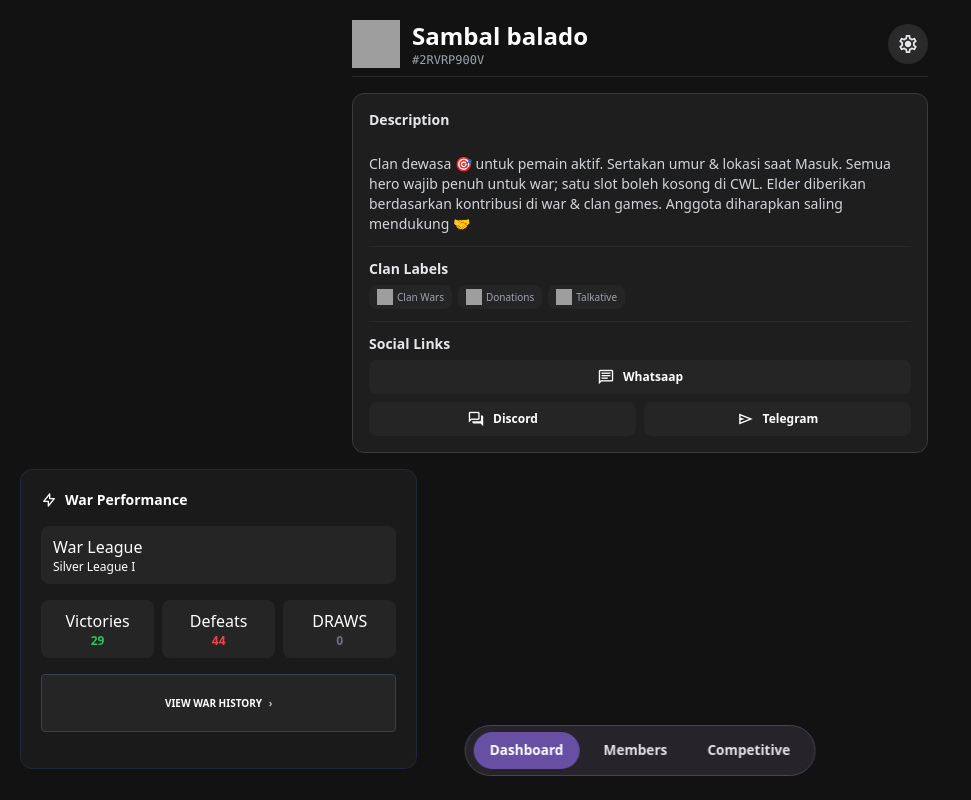
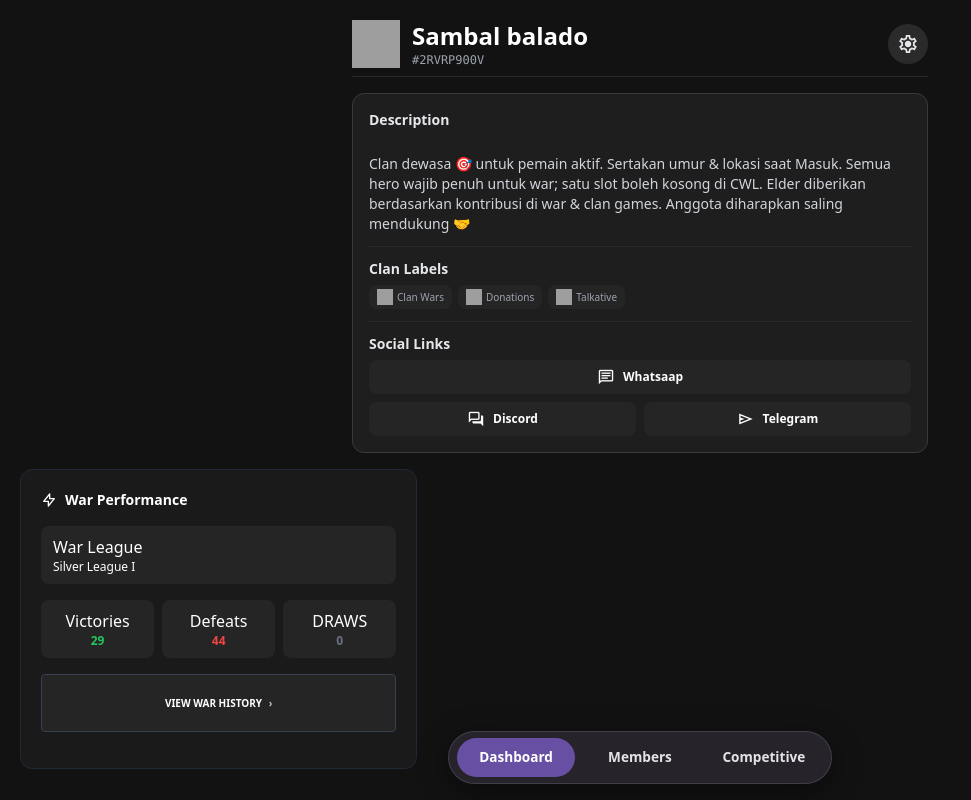
Before and after one commit to sambalclan/stats, a plain HTML site: page index.html in a window 1280 px wide. Shown: the whole page, without its empty margins (0-971 px from the left). Drawn offline with nearby package versions, Linux system fonts and the light colour scheme; grey boxes are pictures that could not be loaded; a web font is replaced by a local one.

Commit message:
Add files via upload

```diff
--- a/pages/style.css
+++ b/pages/style.css
@@ -1,42 +1,60 @@
-/* Body Background Gelap */
+/* Reset & Base Styling */
 html, body {
-  background-color: #121212 !important; /* Memaksa latar belakang menjadi gelap */
-  color: #ffffff !important;            /* Memaksa warna teks menjadi putih */
+  background-color: #121212 !important;
+  color: #ffffff !important;
   margin: 0;
   padding: 0;
   min-height: 100vh;
+  /* Menggunakan ukuran font sistem yang responsif */
+  font-size: 100%;
+  -webkit-text-size-adjust: 100%;
+  text-size-adjust: 100%;
+  overflow-x: hidden; /* Mencegah scroll horizontal berlebih */
 }
 
-/* Bottom Navigation Container */
+/* Gambar & Media Responsif */
+img, video, iframe, canvas, svg {
+  max-width: 100%;
+  height: auto;
+  display: block;
+}
+
+/* Floating Bottom Navigation Toolbar */
 #bottomToolbar {
     position: fixed;
-    bottom: 1.5rem;
+    /* Menggunakan env(safe-area-inset-bottom) untuk mendukung layar notch/HP modern */
+    bottom: max(1rem, env(safe-area-inset-bottom, 1rem));
     left: 50%;
     transform: translateX(-50%);
 
     display: flex;
-    gap: 0.5rem;
-    padding: 0.4rem 0.5rem;
+    align-items: center;
+    justify-content: center;
+    gap: 0.35rem;
+    padding: 0.35rem 0.5rem;
+
+    width: calc(100% - 2rem);
+    max-width: 24rem; /* Batas lebar maksimal toolbar */
 
     border-radius: 9999px;
     z-index: 999;
 
     background: rgba(43, 41, 48, 0.85);
-    backdrop-filter: blur(10px);
-    -webkit-backdrop-filter: blur(10px);
+    backdrop-filter: blur(12px);
+    -webkit-backdrop-filter: blur(12px);
 
-    border: 1px solid #49454F;
+    border: 1px solid rgba(73, 69, 79, 0.8);
+    box-shadow: 0 8px 32px rgba(0, 0, 0, 0.4);
 }
 
 /* Navigation Buttons */
 #bottomToolbar button {
+    flex: 1;
     background: transparent;
     color: #e6e1e5;
     border: none;
 
-    padding: 0.5rem 1rem;
-    min-width: 6rem;
-
+    padding: 0.6rem 0.75rem;
     font-size: 0.85rem;
     font-weight: 600;
 
@@ -44,12 +62,21 @@ html, body {
     cursor: pointer;
     outline: none;
 
-    transition: 0.3s;
+    transition: background-color 0.25s ease, color 0.25s ease, transform 0.15s ease;
 
     display: flex;
     align-items: center;
     justify-content: center;
-    gap: 6px;
+    text-align: center;
+    white-space: nowrap;
+}
+
+#bottomToolbar button:hover {
+    background: rgba(255, 255, 255, 0.08);
+}
+
+#bottomToolbar button:active {
+    transform: scale(0.96);
 }
 
 /* Active Navigation Button */
@@ -57,3 +84,19 @@ html, body {
     color: #ffffff;
     background: #6750a4;
 }
+
+/* Penyesuaian khusus untuk Layar Ber-DPI Tinggi atau Layar Sangat Kecil */
+@media (max-width: 380px) {
+    #bottomToolbar button {
+        padding: 0.5rem 0.4rem;
+        font-size: 0.75rem;
+    }
+}
+
+@media (-webkit-min-device-pixel-ratio: 2), (min-resolution: 192dpi) {
+    /* Menghaluskan teks pada layar Retina / High DPI */
+    body {
+        -webkit-font-smoothing: antialiased;
+        -moz-osx-font-smoothing: grayscale;
+    }
+}
```
